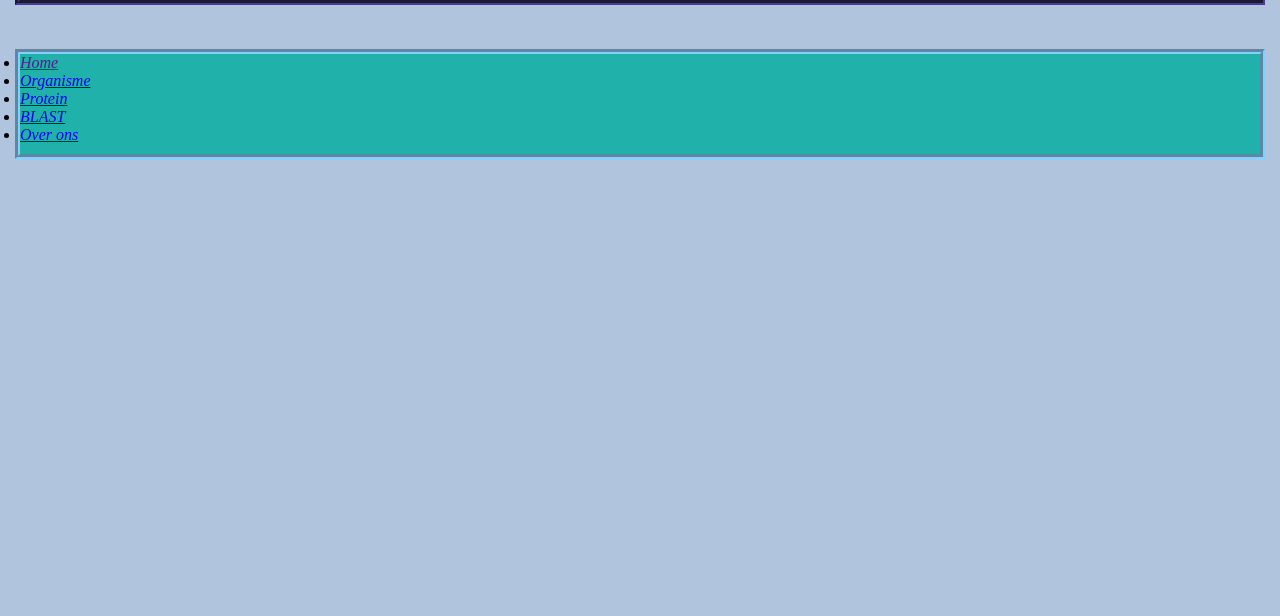
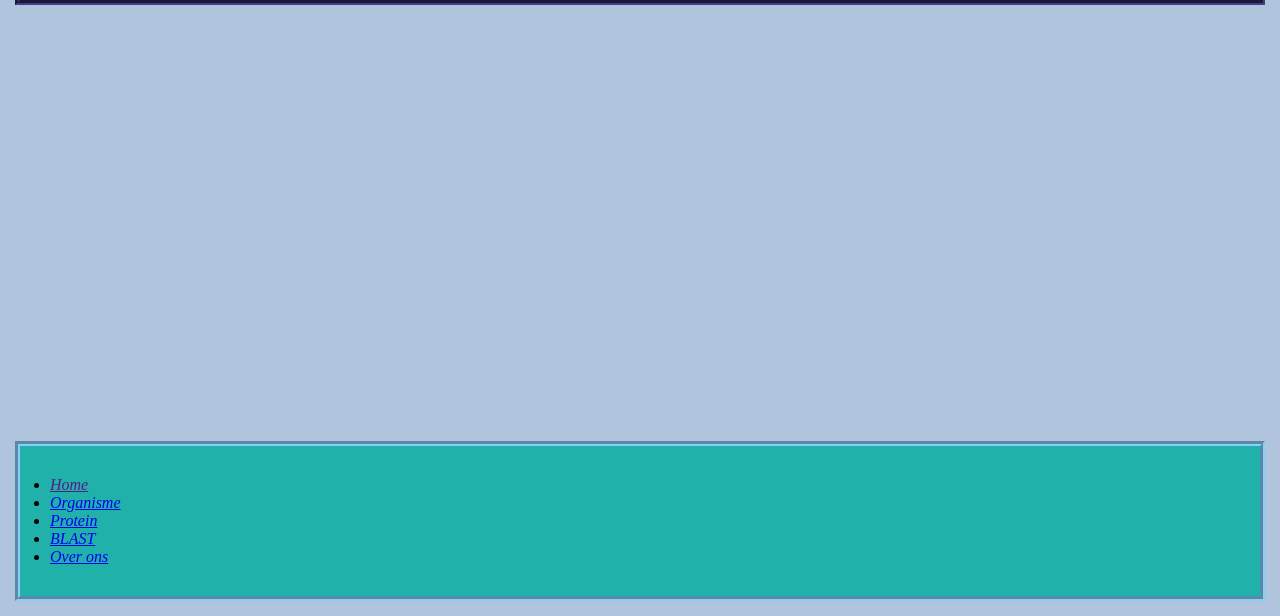
Before and after one commit to RenskeMichels/Semester_4_Project, a Flask app: template templates/base_app.html in a window 1280 px wide. Shown: the part 184-800 px from the top of the page. Run offline with Flask 2, Linux system fonts and the light colour scheme; the template is opened without the code that fills it, so the values that code supplies are empty.

Commit message:
Add files via upload

```diff
--- a/static/eind1.css
+++ b/static/eind1.css
@@ -7,7 +7,6 @@
 header {
     font-family: "american Typewriter", serif;
     text-transform: uppercase;
-    /*    position: relative;*/
     background-color: blueviolet;
     width: 100%;
     overflow: hidden;
@@ -52,26 +51,23 @@ body {
     font-style: italic;
     height: 100%;
     min-height: 100vh;
-/*    margin: 20px;*/
     padding: 20px;
     display: flex;
     flex-direction: column;
+    width: 100%;
 }
 
 footer {
     background-color: lightseagreen;
-    /*position: relative;
-    bottom: 0;
-    top: 20px;*/
-    margin-top: 0 auto;
     width: 100%;
+    margin-top: auto;
     min-height: 20px;
-    height: 100px;
-/*    padding: 30px;*/
+    height: 100%;
     outline-style: groove;
     outline-color: lightskyblue;
     outline-width: 5px;
     align-self: flex-end;
+    padding: 30px;
 }
 
 .textwidth {
```
